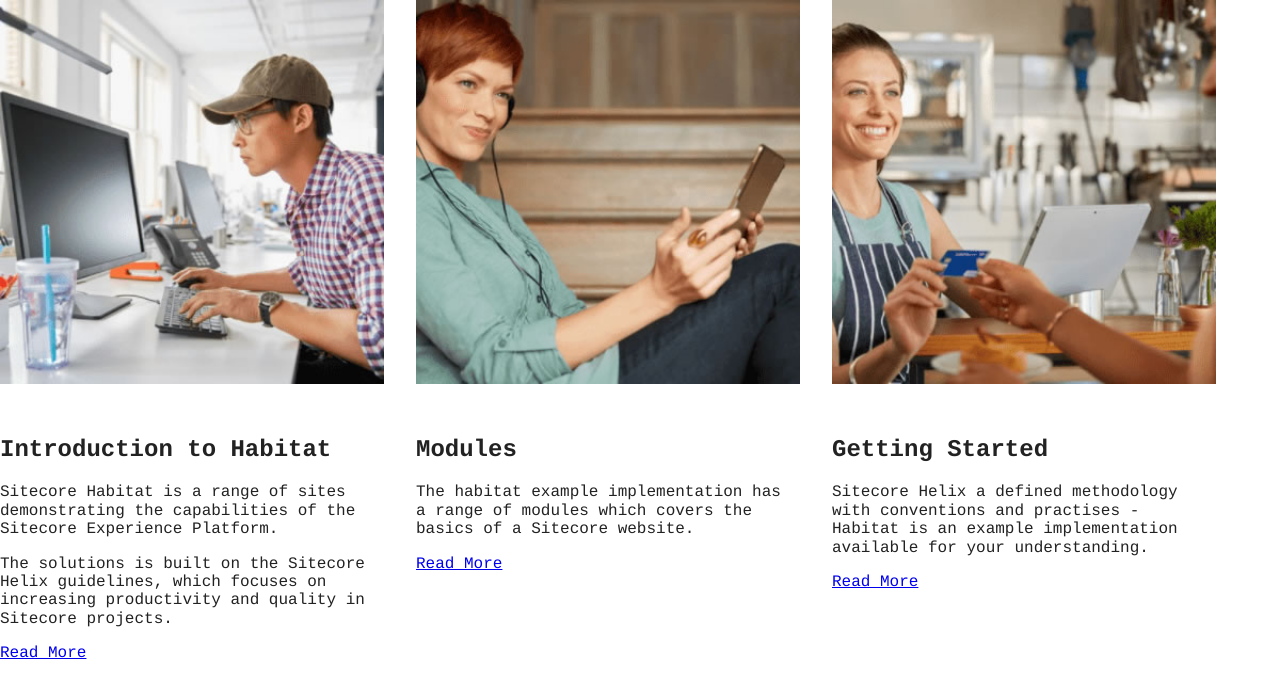
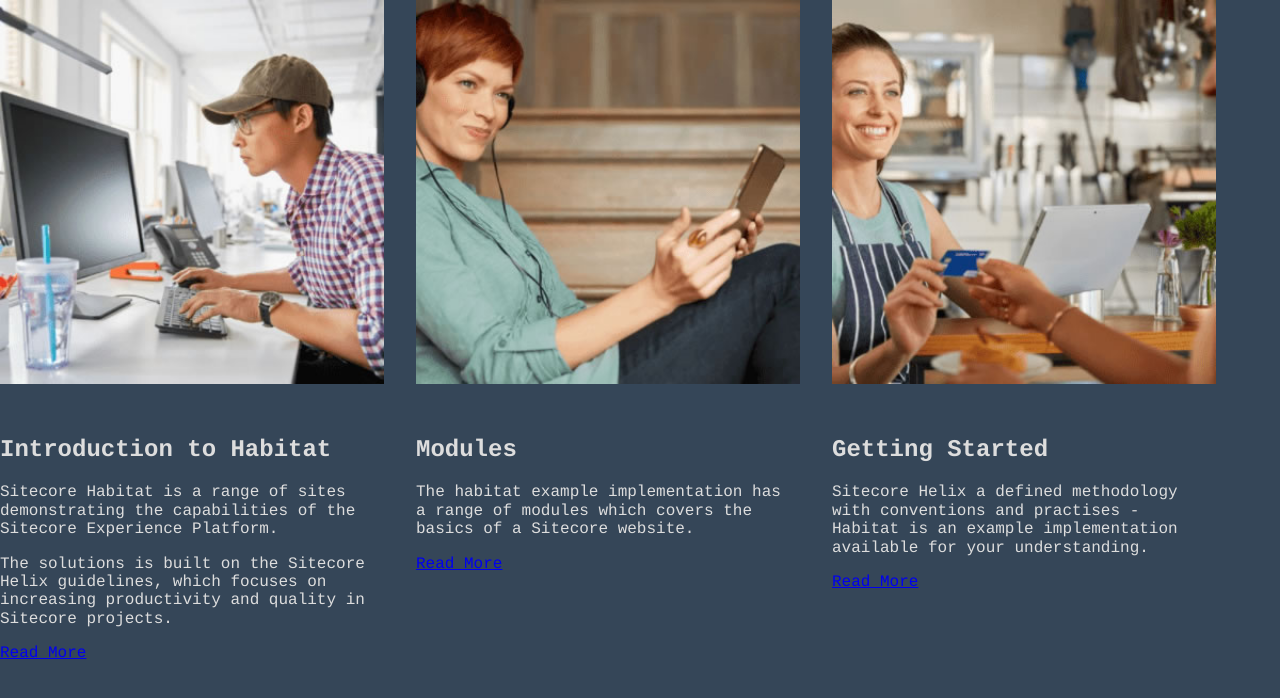
Before and after one commit to adambezemek/xc-code-challenge, a Vue app in the folder xc-code-challenge/: page / in a window 1280 px wide. Shown: the top 698 px of the page. Built offline with nearby package versions, Linux system fonts and the light colour scheme.

Commit message:
Update base to use project colors

```diff
--- a/xc-code-challenge/src/css/base/base.css
+++ b/xc-code-challenge/src/css/base/base.css
@@ -45,7 +45,8 @@ html
 
 body
 {
-    background: #fff; /* 1 */
+    background: var(--t-background-body); /* 1 */
+    color: var(--t-document-text-color);
     -webkit-text-size-adjust: 100%; /* 2 */
     -moz-text-size-adjust: 100%; /* 2 */
     -ms-text-size-adjust: 100%; /* 2 */
```
